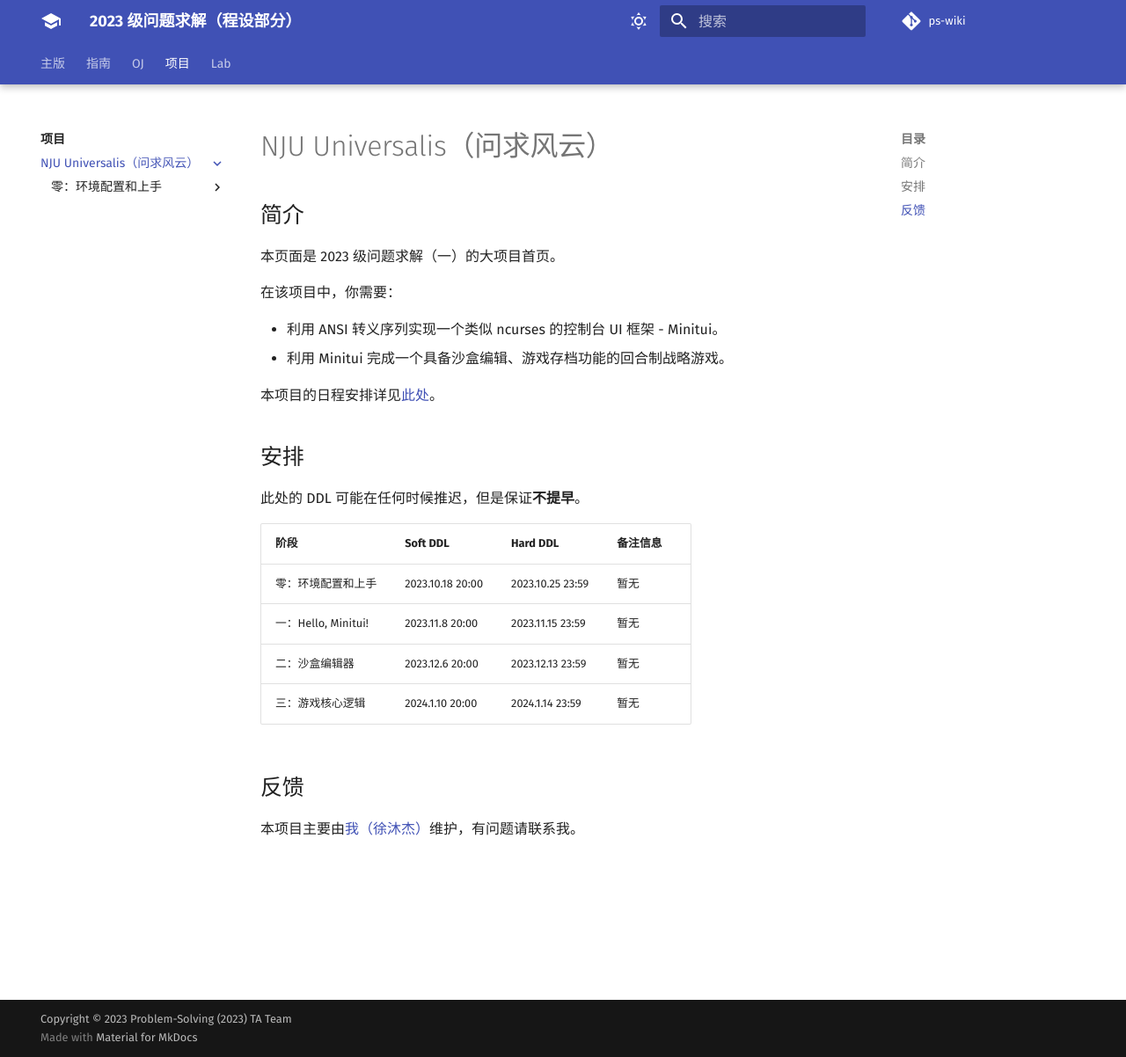
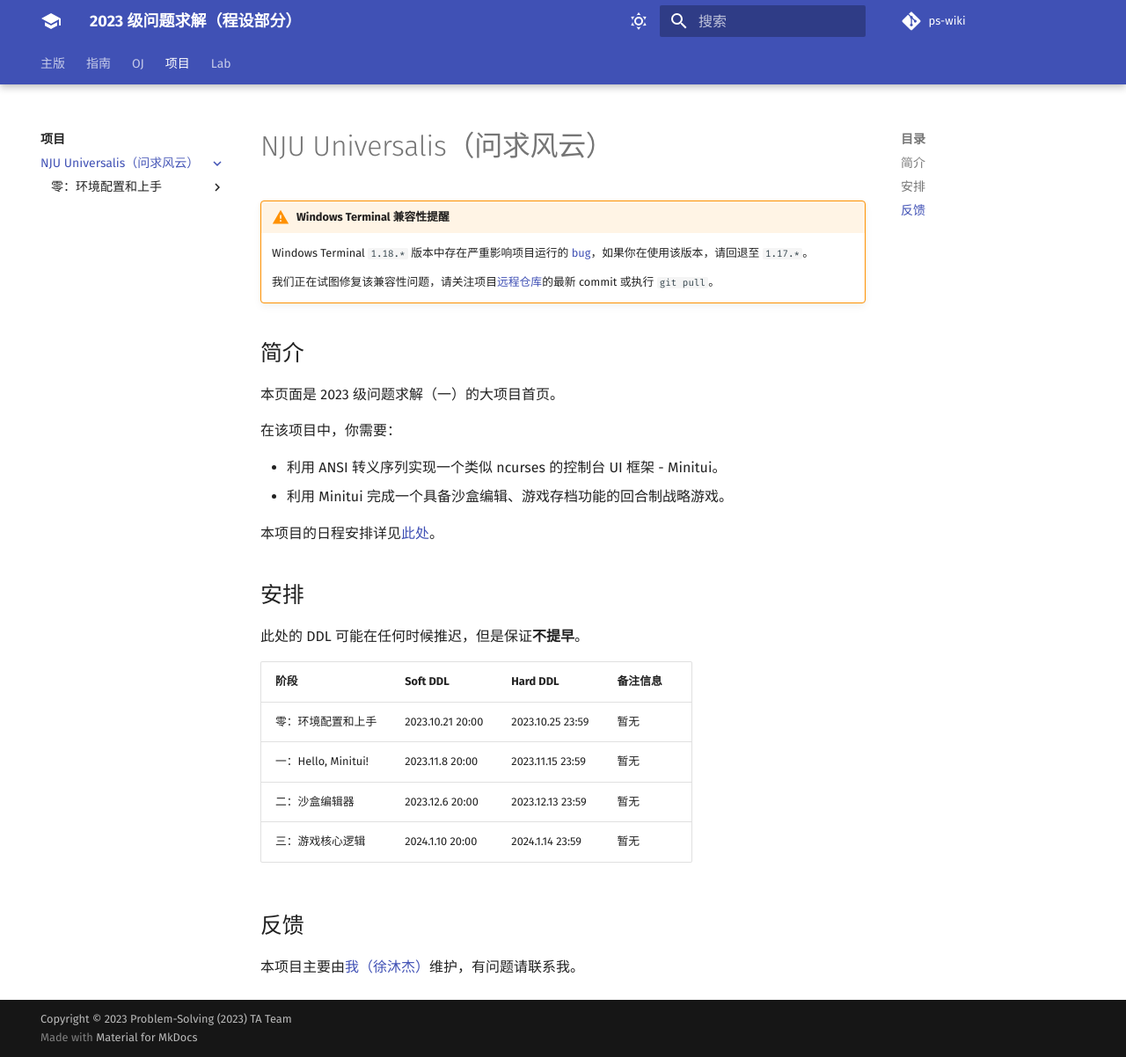
Before and after one commit to PS2023-programming/ps-wiki, an MkDocs documentation site: the page built from docs/program/ps1/index.md, in a window 1280 px wide and 1202 px high. Shown: the whole window at 88% size. Built offline with MkDocs 1.6.1 and Material for MkDocs 9.7.7, drawn with Linux system fonts in a browser that asks for light colours; comment, search, counter and statistics services are not loaded.

Commit message:
fix bugs

```diff
--- a/docs/program/ps1/index.md
+++ b/docs/program/ps1/index.md
@@ -1,4 +1,10 @@
 # NJU Universalis（问求风云）
+
+!!! Warning "Windows Terminal 兼容性提醒"
+
+    Windows Terminal `1.18.*` 版本中存在严重影响项目运行的 [bug](https://github.com/microsoft/terminal/issues/15487)，如果你在使用该版本，请回退至 `1.17.*`。
+
+    我们正在试图修复该兼容性问题，请关注项目[远程仓库](https://github.com/PS2023-programming/project-1)的最新 commit 或执行 `git pull`。
 
 ## 简介
 
@@ -17,7 +23,7 @@
 
 | 阶段 |         Soft DDL          |                    Hard DDL                     | 备注信息 |
 | :-- | :---------------------- | :--------------------------------------------- | :------- |
-|  零：环境配置和上手  |  2023.10.18 20:00    |             2023.10.25 23:59                 |   暂无    |
+|  零：环境配置和上手  |  2023.10.21 20:00    |             2023.10.25 23:59                 |   暂无    |
 |  一：Hello, Minitui!  |   2023.11.8 20:00   |                     2023.11.15 23:59                      |   暂无    |
 |  二：沙盒编辑器  | 2023.12.6 20:00 |                     2023.12.13 23:59                      |   暂无    |
 |  三：游戏核心逻辑  | 2024.1.10 20:00 |                     2024.1.14 23:59                      |   暂无    |
```
Also changed, not shown: docs/program/index.md (+1 -1 lines), docs/program/ps1/0/complete_shell.md (+1 -1 lines), docs/program/ps1/0/getcode.md (+0 -5 lines).
